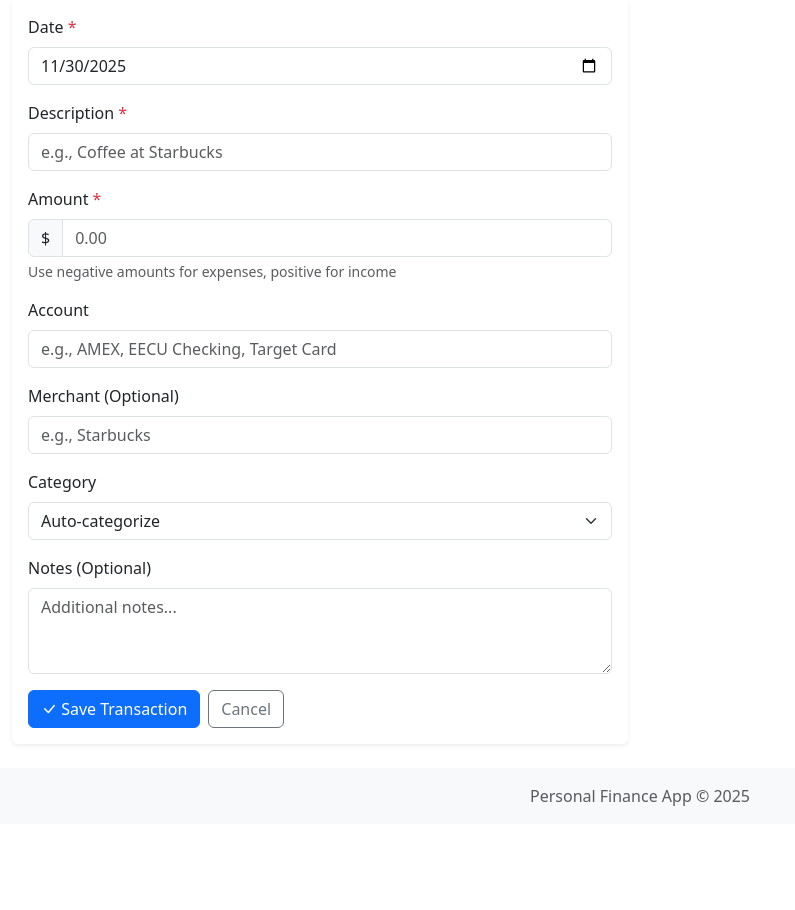
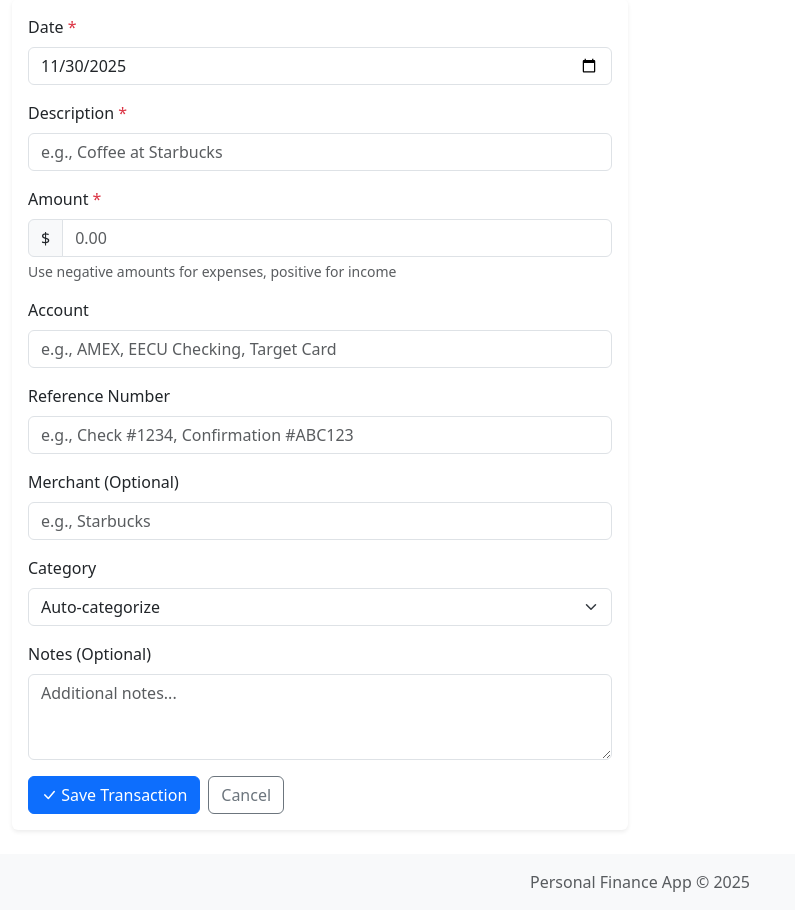
Before and after one commit to jtripp559/finance-app, a Flask app: page /transactions/new in a window 1280 px wide. Shown: the part 161-1071 px from the top of the page, without its empty margins (0-795 px from the left). Before the commit the page ends 967 px from the top, so only its background shows below. Run offline with Flask 3, Linux system fonts and the light colour scheme; data comes from the database, SQL or seed files in the repository; data that the repository does not hold is empty; some libraries are stand-ins or nearby versions.

Commit message:
Add reference number support in transaction management and CSV import

```diff
--- a/backend/api/transactions.py
+++ b/backend/api/transactions.py
@@ -153,6 +153,7 @@ def create_transaction():
         description=data['description'],
         merchant=data.get('merchant'),
         account_name=data.get('account_name'),
+        reference_number=data.get('reference_number'),
         category_id=category_id,
         notes=data.get('notes')
     )
@@ -192,6 +193,9 @@ def update_transaction(transaction_id):
 
     if 'account_name' in data:
         transaction.account_name = data['account_name']
+
+    if 'reference_number' in data:
+        transaction.reference_number = data['reference_number']
 
     if 'category_id' in data:
         transaction.category_id = data['category_id']
@@ -246,6 +250,7 @@ def bulk_create_transactions():
                 description=txn_data['description'],
                 merchant=txn_data.get('merchant'),
                 account_name=txn_data.get('account_name'),
+                reference_number=txn_data.get('reference_number'),
                 category_id=category_id,
                 notes=txn_data.get('notes')
             )
--- a/backend/models.py
+++ b/backend/models.py
@@ -62,6 +62,7 @@ class Transaction(db.Model):
     description = db.Column(db.String(500), nullable=False)
     merchant = db.Column(db.String(200), nullable=True)
     account_name = db.Column(db.String(100), nullable=True)  # e.g., "AMEX", "EECU Checking", "Target Card"
+    reference_number = db.Column(db.String(100), nullable=True)  # Check number, confirmation number, etc.
     category_id = db.Column(db.Integer, db.ForeignKey('categories.id'), nullable=True)
     user_id = db.Column(db.Integer, db.ForeignKey('users.id'), nullable=True)
     notes = db.Column(db.Text, nullable=True)
@@ -76,6 +77,7 @@ class Transaction(db.Model):
             'description': self.description,
             'merchant': self.merchant,
             'account_name': self.account_name,
+            'reference_number': self.reference_number,
             'category_id': self.category_id,
             'category_name': self.category.name if self.category else None,
             'user_id': self.user_id,
--- a/frontend/templates/transaction_form.html
+++ b/frontend/templates/transaction_form.html
@@ -45,6 +45,12 @@
                         <datalist id="account-list">
                             <!-- Populated by JavaScript -->
                         </datalist>
+                    </div>
+
+                    <div class="mb-3">
+                        <label for="reference-number" class="form-label">Reference Number</label>
+                        <input type="text" class="form-control" id="reference-number" name="reference_number"
+                               placeholder="e.g., Check #1234, Confirmation #ABC123">
                     </div>
 
                     <div class="mb-3">
@@ -149,6 +155,7 @@
             document.getElementById('amount').value = txn.amount;
             document.getElementById('merchant').value = txn.merchant || '';
             document.getElementById('account-name').value = txn.account_name || '';
+            document.getElementById('reference-number').value = txn.reference_number || '';
             document.getElementById('category').value = txn.category_id || '';
             document.getElementById('notes').value = txn.notes || '';
         } catch (error) {
@@ -164,6 +171,7 @@
             amount: parseFloat(document.getElementById('amount').value),
             merchant: document.getElementById('merchant').value || null,
             account_name: document.getElementById('account-name').value || null,
+            reference_number: document.getElementById('reference-number').value || null,
             category_id: document.getElementById('category').value ?
                         parseInt(document.getElementById('category').value) : null,
             notes: document.getElementById('notes').value || null
--- a/frontend/templates/transactions.html
+++ b/frontend/templates/transactions.html
@@ -76,6 +76,7 @@
                         <th>Description</th>
                         <th>Merchant</th>
                         <th>Account</th>
+                        <th>Ref #</th>
                         <th>Category</th>
                         <th class="text-end">Amount</th>
                         <th class="text-end">Actions</th>
@@ -219,7 +220,7 @@
         tbody.innerHTML = '';
 
         if (transactions.length === 0) {
-            tbody.innerHTML = '<tr><td colspan="7" class="text-center text-muted">No transactions found</td></tr>';
+            tbody.innerHTML = '<tr><td colspan="8" class="text-center text-muted">No transactions found</td></tr>';
             return;
         }
 
@@ -230,6 +231,7 @@
                 <td>${escapeHtml(txn.description)}</td>
                 <td>${escapeHtml(txn.merchant || '-')}</td>
                 <td><span class="badge bg-info">${escapeHtml(txn.account_name || '-')}</span></td>
+                <td>${escapeHtml(txn.reference_number || '-')}</td>
                 <td><span class="badge bg-secondary">${escapeHtml(txn.category_name || 'Uncategorized')}</span></td>
                 <td class="text-end ${txn.amount >= 0 ? 'text-success' : 'text-danger'}">${formatCurrency(txn.amount)}</td>
                 <td class="text-end">
```
Also changed, not shown: backend/api/import_csv.py (+10 -0 lines), frontend/templates/import.html (+15 -1 lines).
